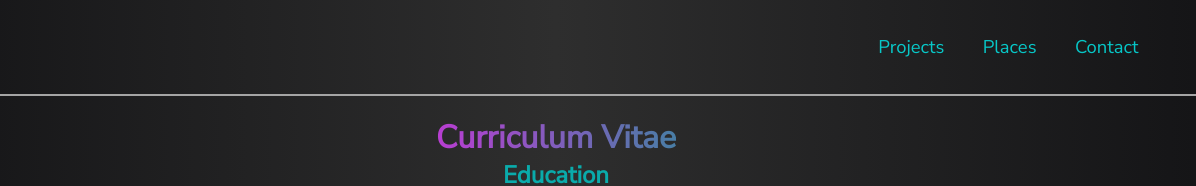
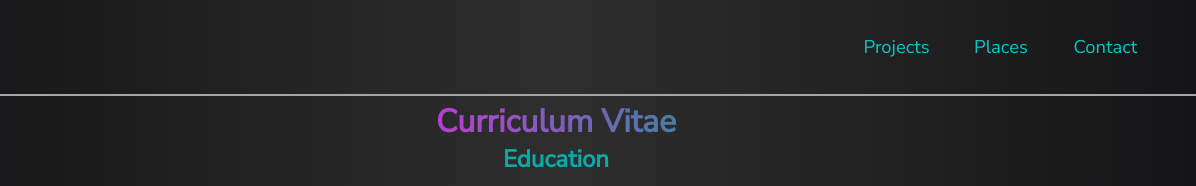
Before and after one commit to timid-angel/UGR-0534-14, a plain HTML site: page src/cv.html in a window 1280 px wide. Shown: the top 186 px of the page, 84-1280 px from the left. Drawn offline with Linux system fonts and the light colour scheme.

Commit message:
Added basic styles

```diff
--- a/src/css/styles.css
+++ b/src/css/styles.css
@@ -1,5 +1,5 @@
 /*
----- FLEXBOX LAYOUT ----
+---- GRID LAYOUT ----
 */
 
 @import url('https://fonts.googleapis.com/css2?family=Nunito+Sans:opsz@6..12&family=Open+Sans&family=Roboto&display=swap');
@@ -54,17 +54,18 @@ body {
     color: var(--FONT-COLOR);
     font-family: 'Nunito Sans', 'Open Sans', 'Roboto', 'sans serif';
     min-height: 100vh;
-    display: flex;
-    flex-flow: column nowrap;
-    justify-content: space-between;
+    display: grid;
+    grid-template-columns: 100%;
+    grid-template-rows: 10vh 1fr 10vh;
 }
 
 /* HEADER */
 
 .header {
     height: 12vh;
-    display: flex;
-    justify-content: space-between;
+    display: grid;
+    grid-template-rows: 1fr;
+    grid-template-columns: 1fr 1fr;
     font-size: var(--HEADER-LINK-SIZE);
     background-color: var(--BG-COLOR);
     border-bottom: 2px rgb(165, 165, 165) inset;
@@ -90,14 +91,19 @@ body {
 
 .header__nav ul {
     list-style-type: none;
-    display: flex;
-    justify-content: space-between;
+    display: grid;
+    grid-template-columns: 1fr 1fr 1fr 1fr;
     text-align: center;
     position: absolute;
     top: 50%;
     right: 0;
     transform: translateY(-50%);
     margin-right: 3vw;
+}
+
+ul.header__nav-ul--3grid {
+    display: grid;
+    grid-template-columns: 1fr 1fr 1fr;
 }
 
 .header__picture img:hover {
@@ -127,18 +133,17 @@ body {
 
 /* main layout */
 main {
+    display: grid;
     width: 98vw;
     margin: 1vh auto 0 auto;
 }
 
 .home__main {
-    display: flex;
-    flex-flow: column nowrap;
+    grid-template-rows: repeat(1fr, 6);
 }
 
 .cv__main {
-    display: flex;
-    flex-flow: column nowrap;
+    grid-template-rows: repeat(1fr, 4);
 }
 
 /* main header */
--- a/src/cv.html
+++ b/src/cv.html
@@ -19,7 +19,7 @@
       </picture>
     </a>
     <nav class="header__nav">
-      <ul>
+      <ul class="header__nav-ul--3grid">
         <li class="navlink"><a href="projects.html">Projects</a></li>
         <li class="navlink"><a href="places.html">Places</a></li>
         <li class="navlink"><a href="contact.html">Contact</a></li>
```
Also changed, not shown: src/contact.html (+1 -1 lines), src/places.html (+1 -1 lines), src/projects.html (+1 -1 lines).
